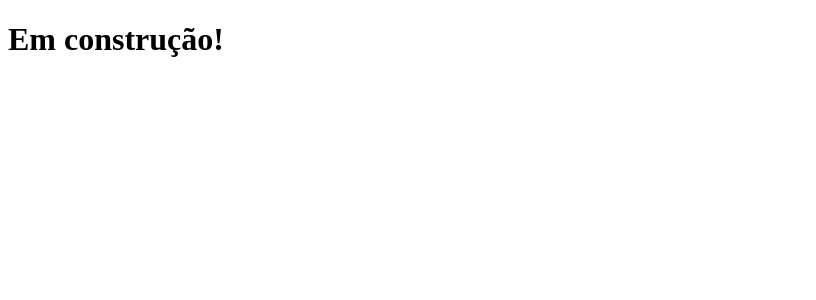
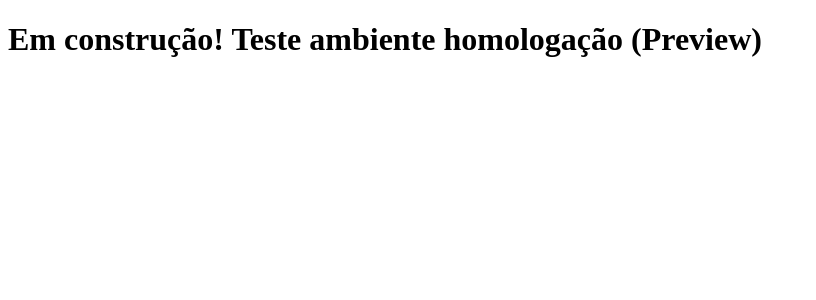
Before and after one commit to ivan-maze/clone-tabnews, a Next.js app: page / in a window 1280 px wide. Shown: the top 300 px of the page, without its empty margins (0-816 px from the left). Built offline with nearby package versions, Linux system fonts and the light colour scheme.

Commit message:
testing preview environment

```diff
--- a/pages/index.js
+++ b/pages/index.js
@@ -1,5 +1,5 @@
 function Home() {
-  return <h1>Em construção!</h1>;
+  return <h1>Em construção! Teste ambiente homologação (Preview)</h1>;
 }
 
 export default Home;
```
